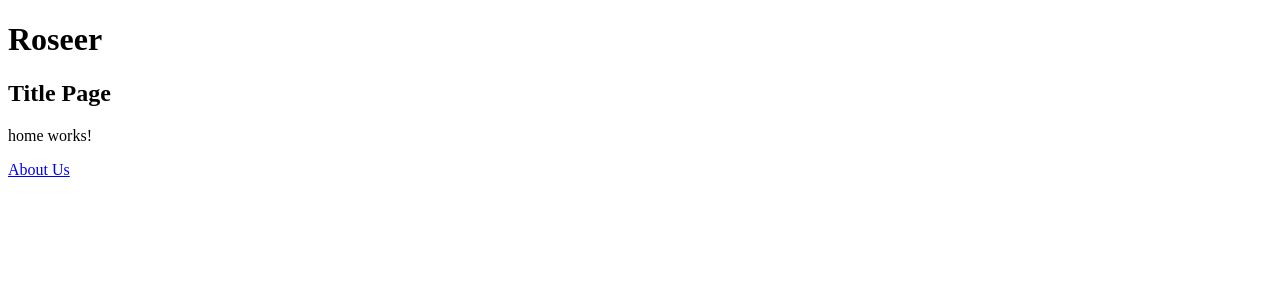
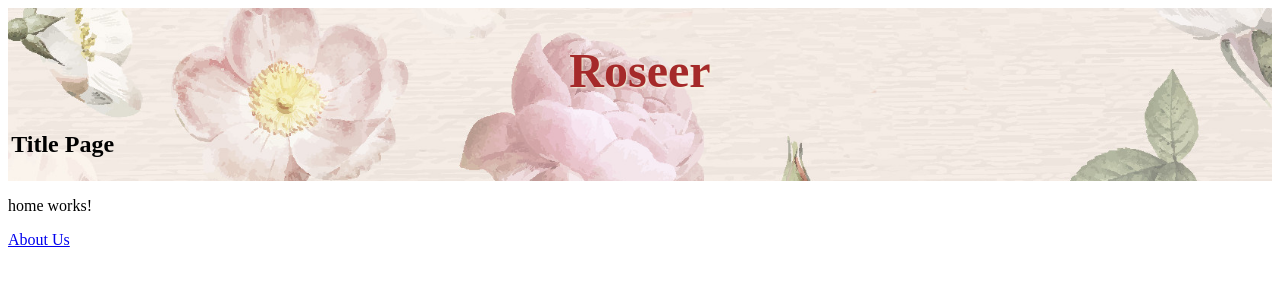
Before and after one commit to SusanaGit/app-roseer, an Angular app: page /home in a window 1280 px wide. Shown: the top 300 px of the page. Built offline with nearby package versions, Linux system fonts and the light colour scheme.

Commit message:
10. Añado el background al header

```diff
--- a/src/app/shared/components/header/header.component.html
+++ b/src/app/shared/components/header/header.component.html
@@ -1,4 +1,4 @@
-<div>
+<div class="header_base">
   <h1>Roseer</h1>
   <h2>Title Page</h2>
 </div>
--- a/src/app/shared/components/header/header.component.scss
+++ b/src/app/shared/components/header/header.component.scss
@@ -0,0 +1,14 @@
+.header_base {
+  background-image: url("./img/header_background_img.jpg");
+  background-repeat: no-repeat;
+  background-size: cover;
+  background-position: center;
+  padding: 0.2em;
+}
+
+.header_base h1 {
+  text-align: center;
+  color: brown;
+  text-shadow: 1px 1px 2px beige;
+  font-size: 3em;
+}
```
Also changed, not shown: src/app/shared/components/header/img/header_background_img.jpg (added).
